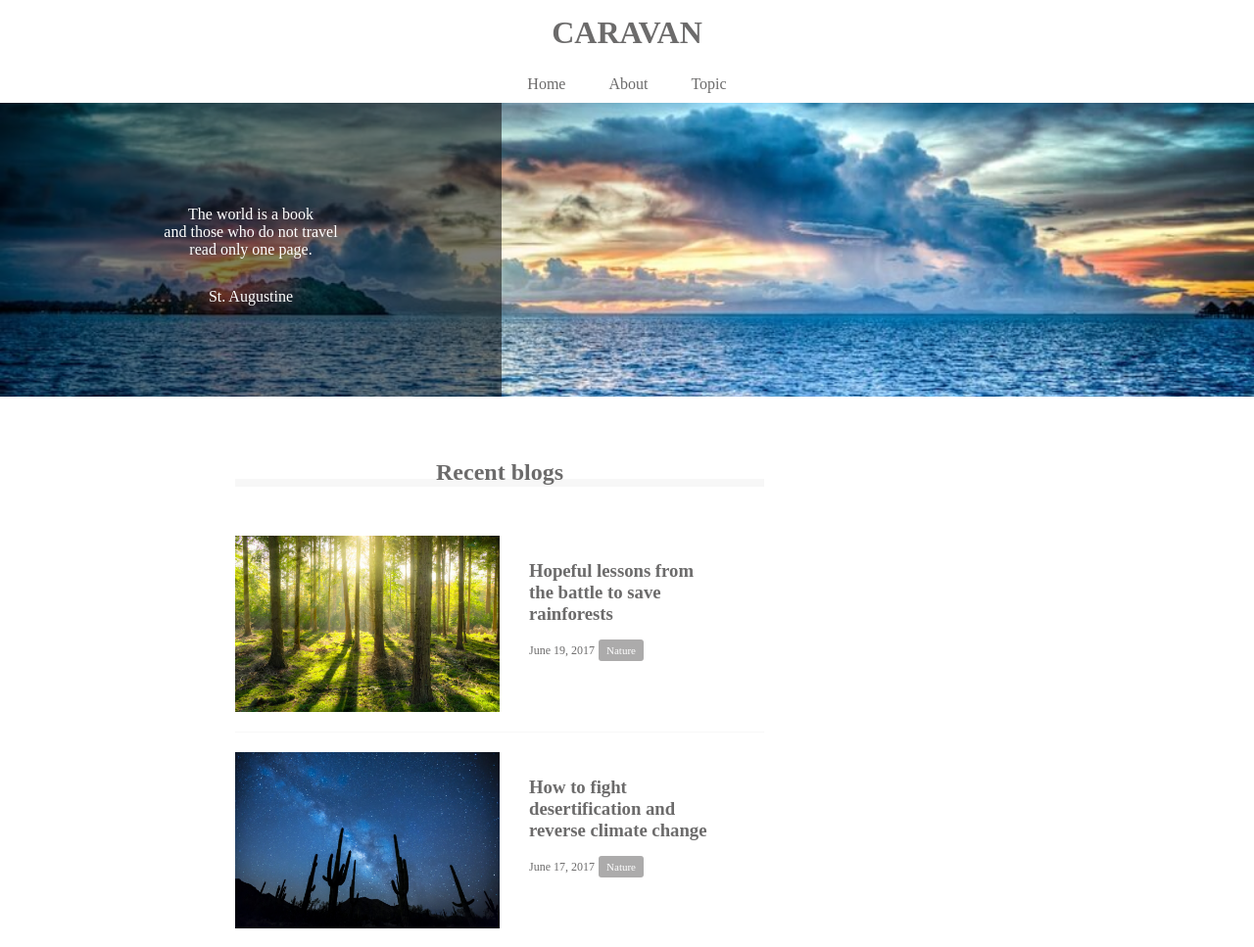
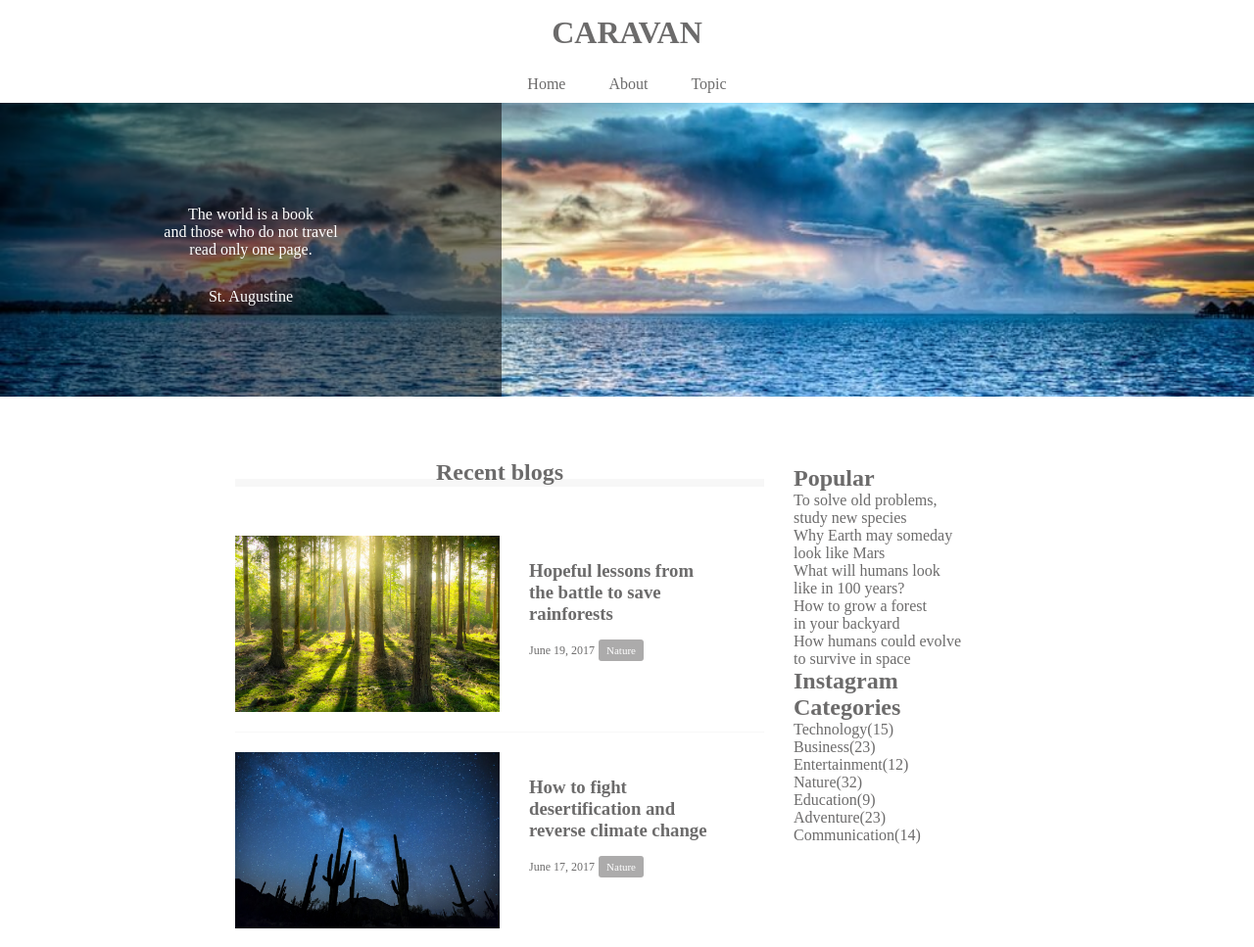
Before and after one commit to nao0725/caravan, a plain HTML site: page index.html in a window 1280 px wide. Shown: the top 967 px of the page at 98% size. Drawn offline with Linux system fonts and the light colour scheme.

Commit message:
[Start]1-8

```diff
--- a/index.html
+++ b/index.html
@@ -119,7 +119,42 @@
 
         </div>
       </section>
-      <div class="sidebar"></div>
+      <div class="sidebar">
+        <div class="sidebar">
+          <section class="popular">
+            <h2 class="sidebar-heading common-heading">Popular</h2>
+            <div class="sidebar-contents">
+              <p class="popular-text">To solve old problems,<br>study new species</p>
+              <p class="popular-text">Why Earth may someday<br>look like Mars</p>
+              <p class="popular-text">What will humans look<br>like in 100 years?</p>
+              <p class="popular-text">How to grow a forest<br>in your backyard</p>
+              <p class="popular-text">How humans could evolve<br>to survive in space</p>
+            </div>
+          </section>
+          <section class="instagram">
+            <h2 class="instagram-heading common-heading">Instagram</h2>
+            <div class="sidebar-contents">
+              <div class="instagram-box"></div>
+              <div class="instagram-box"></div>
+              <div class="instagram-box"></div>
+              <div class="instagram-box"></div>
+              <div class="instagram-box"></div>
+              <div class="instagram-box"></div>
+            </div>
+          </section>
+          <section class="categories">
+            <h2 class="categories-heading common-heading">Categories</h2>
+            <div class="sidebar-contents">
+              <p class="categories-text">Technology(15)</p>
+              <p class="categories-text">Business(23)</p>
+              <p class="categories-text">Entertainment(12)</p>
+              <p class="categories-text">Nature(32)</p>
+              <p class="categories-text">Education(9)</p>
+              <p class="categories-text">Adventure(23)</p>
+              <p class="categories-text">Communication(14)</p>
+            </div>
+          </section>
+      </div>
     </main>
 
     <footer>
```
